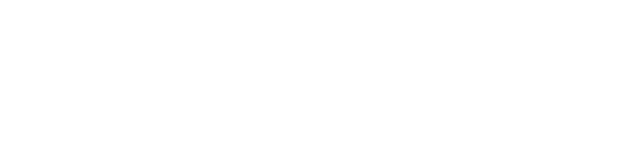
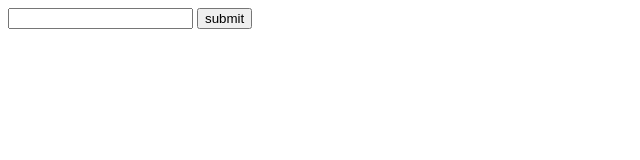
Before and after one commit to PedroJGC/HTML-CSS_03-avancado-01, a plain HTML site: page aula_01-HTML_forms/index.html in a window 1280 px wide. Shown: the whole page, without its empty margins (0-640 px from the left). Drawn offline with Linux system fonts and the light colour scheme.

Commit message:
Lesson 01: HTML Forms

```diff
--- a/aula_01-HTML_forms/index.html
+++ b/aula_01-HTML_forms/index.html
@@ -6,6 +6,9 @@
     <title>Forms</title>
 </head>
 <body>
-
+    <form action="" method="get">
+        <input type="text" name="nome">
+        <button>submit</button>
+    </form>
 </body>
 </html>
```
